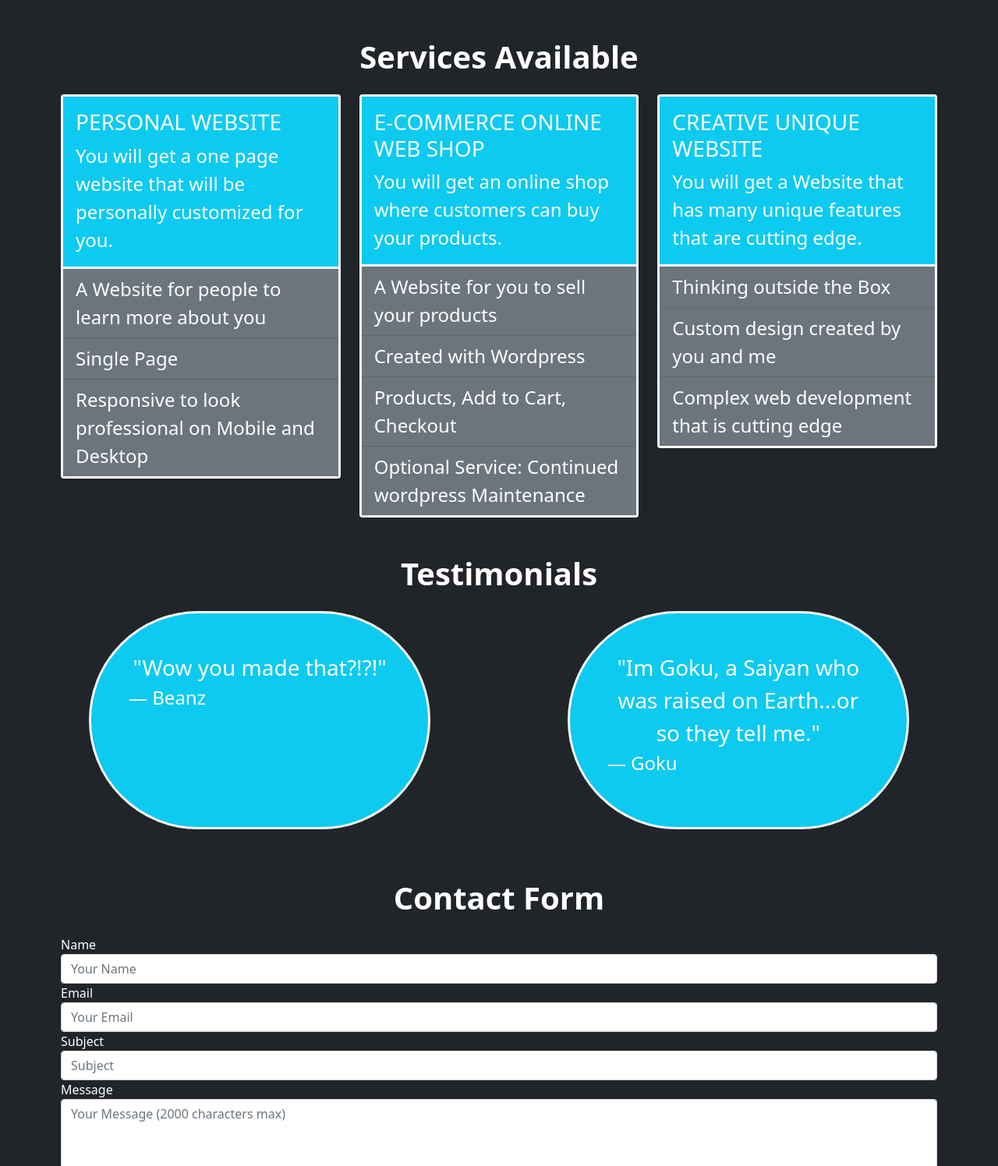
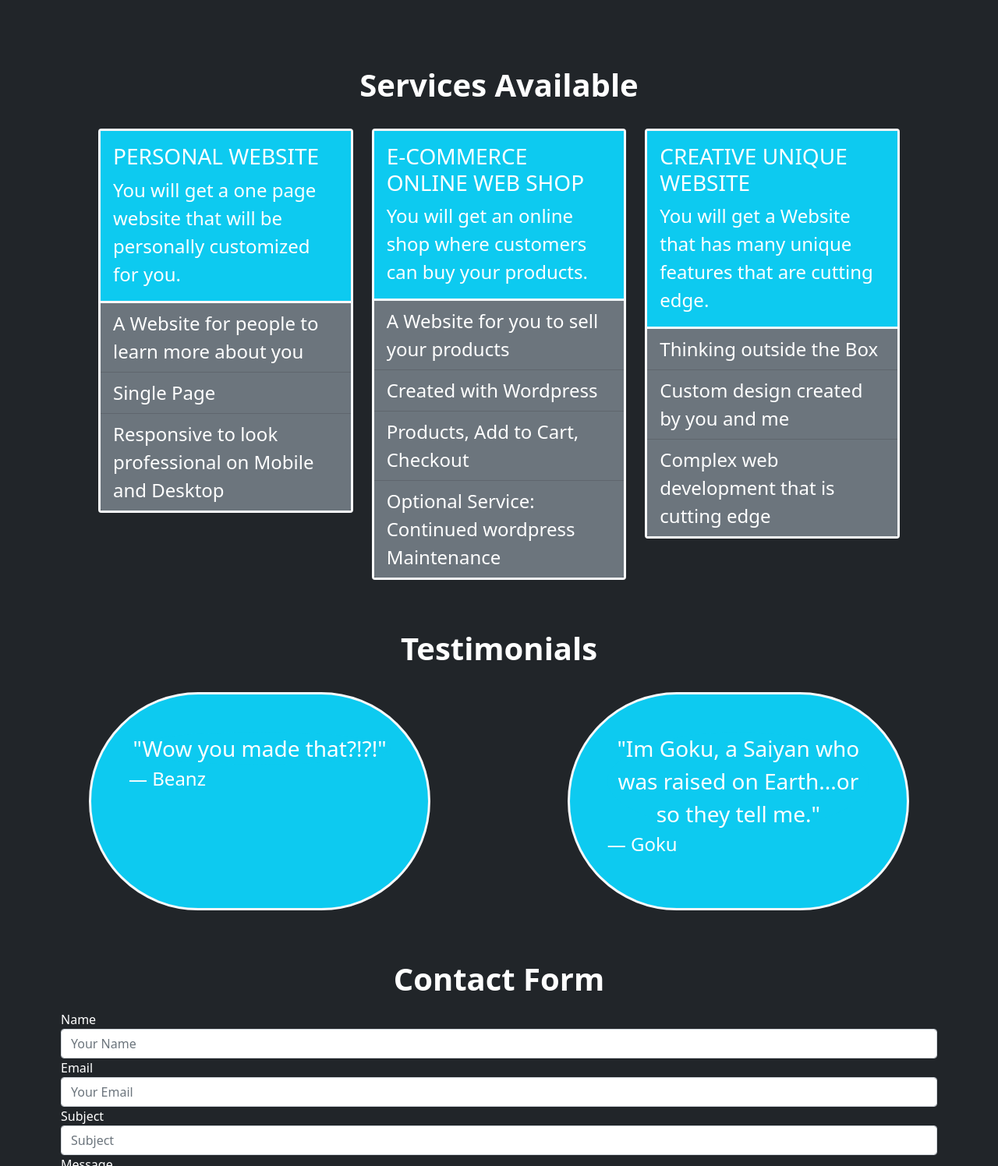
Before and after one commit to Brody-code-designer/brody-code-designer, a plain HTML site: page public_html/index.html in a window 1280 px wide. Shown: the part 1187-2683 px from the top of the page at 78% size. Drawn offline with nearby package versions, Linux system fonts and the light colour scheme; some packages are replaced by stand-ins of ours; a script that the page names is missing.

Commit message:
ajusted margins throughout page

```diff
--- a/public_html/index.html
+++ b/public_html/index.html
@@ -53,7 +53,7 @@
 
 <!--About me-->
 	<section class="container pb-4 pt-3 px-2 bg-dark text-white" id="aboutMe">
-		<div class="row pb-5 justify-content-between">
+		<div class="row px-5 pb-5 justify-content-between">
 			<div class="col-md-8">
 				<h1 class="fs-1 fw-bold">About Saiyan Web Development</h1>
 				<p class="fs-4 custom-text-about-me">Welcome to the most <span class="highlight-text">affordable</span>
@@ -80,7 +80,7 @@
 	</section>
 
 <!--Services Available-->
-	<section class="container d-flex justify-content-center bg-dark text-white pb-3 px-2" id="services">
+	<section class="container d-flex justify-content-center bg-dark text-white pb-2 px-2" id="services">
 		<div class="row">
 			<div class="col-md-4">
 				<h2 class="text-center fs-1 text-nowrap fw-bold">Services Available</h2>
@@ -88,8 +88,8 @@
 		</div>
 	</section>
 	<section class="container bg-dark text-white fs-4 pb-5 px-2">
-		<div class="row">
-			<div class="col-md-4">
+		<div class="row px-5">
+			<div class="col-md-4 my-3">
 				<div class="card border border-light border-3 bg-dark text-white">
 					<div class="card-body bg-info text-white">
 						<h5 class="card-title bg-info text-white fs-3 text-uppercase">Personal Website</h5>
@@ -107,7 +107,7 @@
 					</ul>
 				</div>
 			</div>
-			<div class="col-md-4">
+			<div class="col-md-4 my-3">
 				<div class="card border border-light border-3 bg-dark text-white">
 					<div class="card-body bg-info text-white">
 						<h5 class="card-title bg-info text-white fs-3 text-uppercase">E-Commerce Online Web Shop</h5>
@@ -124,7 +124,7 @@
 					</ul>
 				</div>
 			</div>
-			<div class="col-md-4">
+			<div class="col-md-4 my-3">
 				<div class="card border border-light border-3 bg-dark text-white">
 					<div class="card-body bg-info text-white">
 						<h5 class="card-title bg-info text-white fs-3 text-uppercase">Creative Unique Website</h5>
@@ -144,20 +144,20 @@
 	</section>
 
 <!--Testimonials-->
-	<section class="container d-flex justify-content-center bg-dark text-white px-2" id="reviews">
+	<section class="container d-flex justify-content-center bg-dark text-white px-2 pb-2" id="reviews">
 		<div class="row">
-			<div class="col-md-3 pb-3">
+			<div class="col-md-3">
 				<h2 class="text-center fs-1 fw-bold">Testimonials</h2>
 			</div>
 		</div>
 	</section>
 	<section class="container bg-dark px-2">
 		<div class="row px-5 pb-5 justify-content-between">
-			<div class="col-md-5 p-5 mb-3 bg-info border border-light border-3 rounded-pill">
+			<div class="col-md-5 p-5 my-3 bg-info border border-light border-3 rounded-pill">
 				<p class="mb-0 bg-info text-white text-center fs-3 rounded-circle">"Wow you made that?!?!"</p>
 				<footer class="blockquote-footer text-white text-start fs-4 pt-3">Beanz</footer>
 			</div>
-			<div class="col-md-5 p-5 mb-3 bg-info border border-light border-3 rounded-pill">
+			<div class="col-md-5 p-5 my-3 bg-info border border-light border-3 rounded-pill">
 				<p class="mb-0 bg-info text-white text-center fs-3 rounded-circle">"Im Goku, a Saiyan who was raised on
 					Earth...or so they tell me."</p>
 				<footer class="blockquote-footer text-white text-start fs-4 pt-3">Goku</footer>
@@ -166,9 +166,9 @@
 	</section>
 </main>
 
-<section class="container d-flex justify-content-center bg-dark text-white px-2" id="contactMe">
+<section class="container d-flex justify-content-center bg-dark text-white px-2 pb-2" id="contactMe">
 	<div class="row">
-		<div class="col-md-3 pb-3">
+		<div class="col-md-3 ">
 			<h2 class="text-center fs-1 fw-bold text-nowrap">Contact Form</h2>
 		</div>
 	</div>
```
